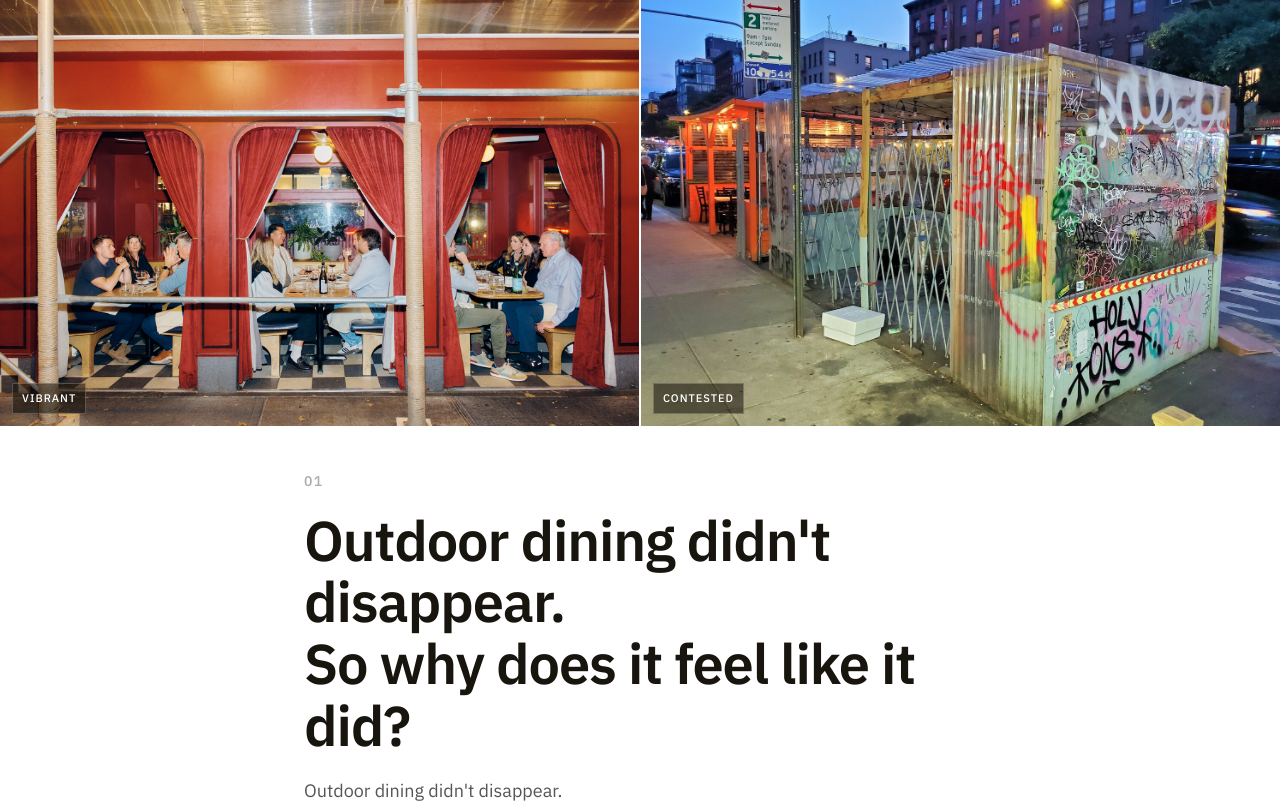
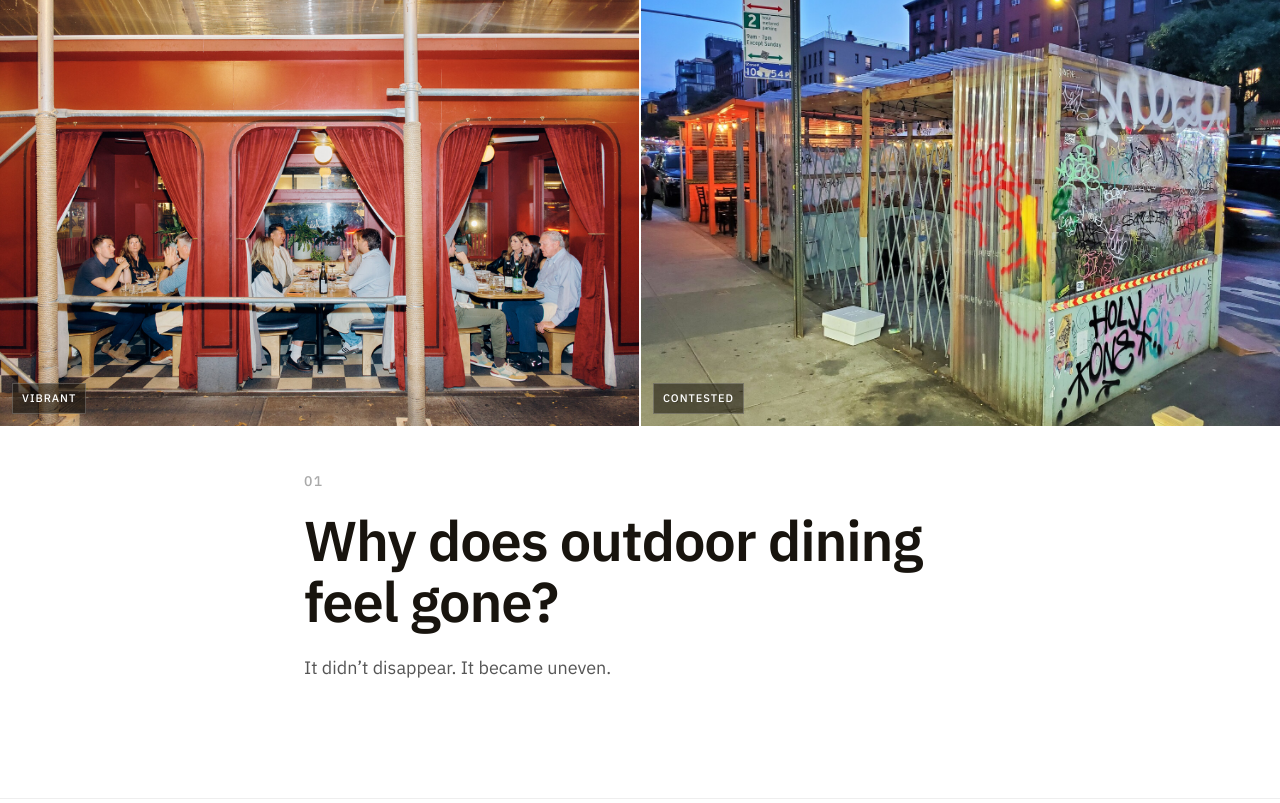
Before and after one commit to hoonkim0123/thesis, a Vue app in the folder vue-project/: page / in a window 1280 px wide. Shown: the top 803 px of the page. Built offline with nearby package versions, Linux system fonts and the light colour scheme; no server answers.

Commit message:
s1 change

```diff
--- a/vue-project/src/App.vue
+++ b/vue-project/src/App.vue
@@ -73,11 +73,10 @@ DATA:
 
       <div class="w">
         <div class="s-num fade">01</div>
-        <h1 class="hed hed-main fade">Outdoor dining didn't disappear.<br>So why does it feel like it did?</h1>
+        <h1 class="hed hed-main fade">Why does outdoor dining feel gone?</h1>
 
         <p class="body-l fade">
-          Outdoor dining didn't disappear.<br>
-          It became uneven.
+          It didn’t disappear. It became uneven.
         </p>
       </div>
     </section>
```
